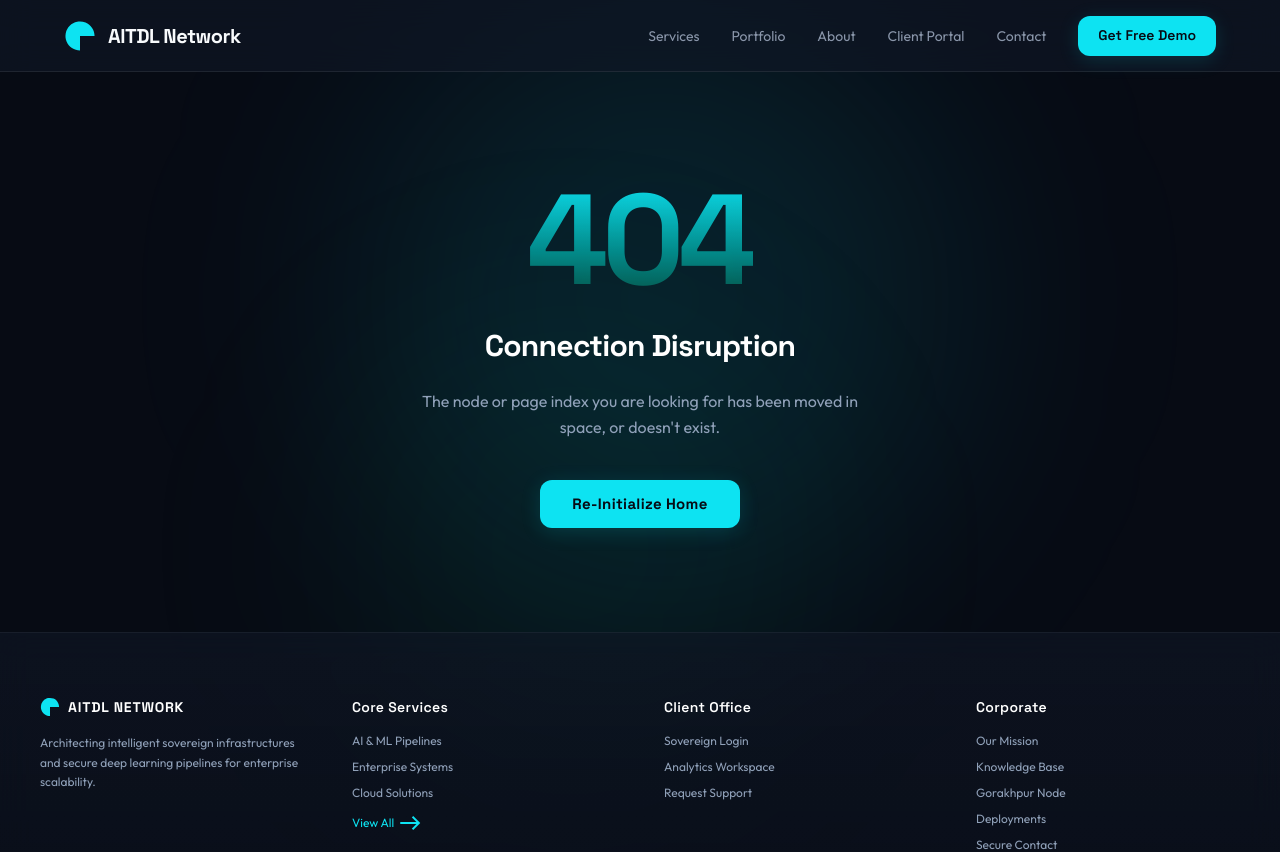
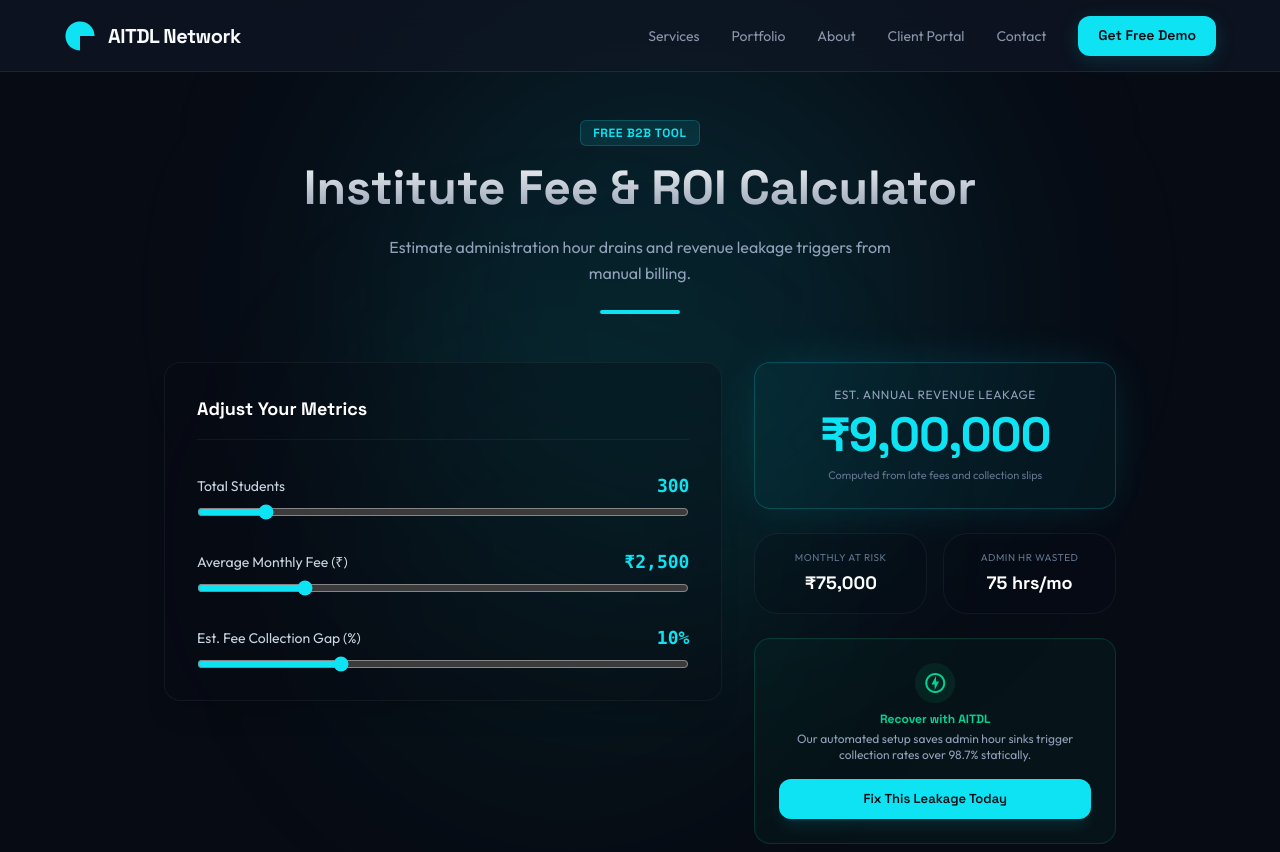
Before and after one commit to aitdlnetwork/aitdlNetwork, a Next.js app in the folder frontend/: page /tools/roi-calculator in a window 1280 px wide. Before the commit this address had no page. Shown: the top 852 px of the page. Built offline with nearby package versions, Linux system fonts and the light colour scheme.

Commit message:
feat: add interactive ROI Fee Leakage Calculator and footer link

```diff
--- /dev/null
+++ b/frontend/src/app/tools/roi-calculator/page.tsx
@@ -0,0 +1,133 @@
+/*
+AITDL Network © 2026 | Vikram Samvat 2083
+Designed & Architected by JRM
+*/
+
+'use client';
+
+import React, { useState } from 'react';
+import Link from 'next/link';
+
+export default function RoiCalculator() {
+  const [students, setStudents] = useState<number>(300);
+  const [fee, setFee] = useState<number>(2500);
+  const [leakageRate, setLeakageRate] = useState<number>(10);
+
+  // Formulas
+  const monthlyRevenue = students * fee;
+  const monthlyLeakage = monthlyRevenue * (leakageRate / 100);
+  const annualLeakage = monthlyLeakage * 12;
+  const adminHoursWasted = Math.round(students * 0.25); // 15 mins per student/month
+
+  return (
+    <div className="flex-1 w-full max-w-[1000px] mx-auto px-6 py-12 flex flex-col justify-center z-10 relative animate-fade-in">
+      {/* Header */}
+      <div className="text-center mb-12 flex flex-col items-center">
+        <span className="px-3 py-1 rounded-md bg-primary/10 border border-primary/20 text-primary text-xs font-display font-bold tracking-wider mb-3">
+          FREE B2B TOOL
+        </span>
+        <h1 className="text-white font-display text-3xl md:text-4xl lg:text-5xl font-bold font-heading mb-4 leading-tight text-gradient">
+          Institute Fee & ROI Calculator
+        </h1>
+        <p className="text-slate-400 text-base font-body max-w-lg leading-relaxed">
+          Estimate administration hour drains and revenue leakage triggers from manual billing.
+        </p>
+        <div className="h-1 w-20 bg-primary mt-6 rounded-full"></div>
+      </div>
+
+      <div className="grid grid-cols-1 lg:grid-cols-5 gap-8 items-start mb-16">
+        {/* Left Column: Sliders */}
+        <div className="lg:col-span-3 glass-card p-6 md:p-8 rounded-2xl border border-white/5 bg-background-dark/30 flex flex-col gap-8 shadow-xl">
+          <h3 className="text-white font-display font-bold text-lg border-b border-white/5 pb-4">Adjust Your Metrics</h3>
+
+          {/* Student Count */}
+          <div className="flex flex-col gap-2">
+            <div className="flex items-center justify-between text-sm">
+              <span className="text-slate-300 font-medium">Total Students</span>
+              <span className="text-primary font-bold font-mono text-lg">{students}</span>
+            </div>
+            <input
+              type="range"
+              min="50"
+              max="2000"
+              step="50"
+              value={students}
+              onChange={(e) => setStudents(Number(e.target.value))}
+              className="w-full accent-primary bg-primary/10 h-2 rounded-lg cursor-pointer"
+            />
+          </div>
+
+          {/* Average Fee */}
+          <div className="flex flex-col gap-2">
+            <div className="flex items-center justify-between text-sm">
+              <span className="text-slate-300 font-medium">Average Monthly Fee (₹)</span>
+              <span className="text-primary font-bold font-mono text-lg">₹{fee.toLocaleString('en-IN')}</span>
+            </div>
+            <input
+              type="range"
+              min="500"
+              max="10000"
+              step="500"
+              value={fee}
+              onChange={(e) => setFee(Number(e.target.value))}
+              className="w-full accent-primary bg-primary/10 h-2 rounded-lg cursor-pointer"
+            />
+          </div>
+
+          {/* Leakage Rate */}
+          <div className="flex flex-col gap-2">
+            <div className="flex items-center justify-between text-sm">
+              <span className="text-slate-300 font-medium">Est. Fee Collection Gap (%)</span>
+              <span className="text-primary font-bold font-mono text-lg">{leakageRate}%</span>
+            </div>
+            <input
+              type="range"
+              min="2"
+              max="30"
+              step="1"
+              value={leakageRate}
+              onChange={(e) => setLeakageRate(Number(e.target.value))}
+              className="w-full accent-primary bg-primary/10 h-2 rounded-lg cursor-pointer"
+            />
+          </div>
+        </div>
+
+        {/* Right Column: Calculations GLow */}
+        <div className="lg:col-span-2 flex flex-col gap-6">
+          <div className="glass-card p-6 rounded-2xl border border-primary/20 bg-primary/5 shadow-[0_0_50px_-12px] shadow-primary/20 flex flex-col items-center text-center relative overflow-hidden group">
+            <div className="absolute inset-0 bg-gradient-to-br from-primary/5 to-transparent opacity-0 group-hover:opacity-100 transition-opacity"></div>
+            <span className="text-slate-400 text-xs font-body tracking-wider uppercase mb-1 relative z-10">Est. Annual Revenue Leakage</span>
+            <h2 className="text-primary font-display font-black text-4xl md:text-5xl mt-1 tracking-tight drop-shadow-glow relative z-10">
+              ₹{annualLeakage.toLocaleString('en-IN')}
+            </h2>
+            <p className="text-slate-500 text-[11px] mt-2 font-body relative z-10">Computed from late fees and collection slips</p>
+          </div>
+
+          <div className="grid grid-cols-2 gap-4">
+            <div className="glass-card p-4 rounded-xl border border-white/5 bg-background-dark/20 flex flex-col items-center text-center">
+              <span className="text-slate-500 text-[10px] font-body tracking-wider uppercase">Monthly At Risk</span>
+              <span className="text-white font-display font-bold text-lg mt-1">₹{monthlyLeakage.toLocaleString('en-IN')}</span>
+            </div>
+            <div className="glass-card p-4 rounded-xl border border-white/5 bg-background-dark/20 flex flex-col items-center text-center">
+              <span className="text-slate-500 text-[10px] font-body tracking-wider uppercase">Admin Hr Wasted</span>
+              <span className="text-white font-display font-bold text-lg mt-1">{adminHoursWasted} hrs/mo</span>
+            </div>
+          </div>
+
+          <div className="glass-card p-6 rounded-2xl border border-emerald-500/20 bg-emerald-500/5 flex flex-col items-center text-center">
+            <div className="size-10 rounded-full bg-emerald-500/10 flex items-center justify-center text-emerald-400 mb-2">
+              <span className="material-symbols-outlined text-xl">offline_bolt</span>
+            </div>
+            <span className="text-emerald-400 text-xs font-display font-bold">Recover with AITDL</span>
+            <p className="text-slate-400 text-xs font-body mt-1 max-w-xs">
+              Our automated setup saves admin hour sinks trigger collection rates over 98.7% statically.
+            </p>
+            <Link href="/contact" className="btn-primary w-full mt-4 flex items-center justify-center h-10 px-6 rounded-lg bg-primary text-background-dark font-display font-semibold text-[13px] shadow-lg shadow-primary/10">
+              Fix This Leakage Today
+            </Link>
+          </div>
+        </div>
+      </div>
+    </div>
+  );
+}
--- a/frontend/src/components/Footer.tsx
+++ b/frontend/src/components/Footer.tsx
@@ -70,6 +70,7 @@ export default function Footer() {
             <li><Link href="/about" className="hover:text-primary transition-colors">Our Mission</Link></li>
             <li><Link href="/blog" className="hover:text-primary transition-colors">Knowledge Base</Link></li>
             <li><Link href="/gorakhpur" className="hover:text-primary transition-colors">Gorakhpur Node</Link></li>
+            <li><Link href="/tools/roi-calculator" className="hover:text-primary transition-colors">Fee Calculator</Link></li>
             <li><Link href="/portfolio" className="hover:text-primary transition-colors">Deployments</Link></li>
             <li><Link href="/contact" className="hover:text-primary transition-colors">Secure Contact</Link></li>
           </ul>
```
